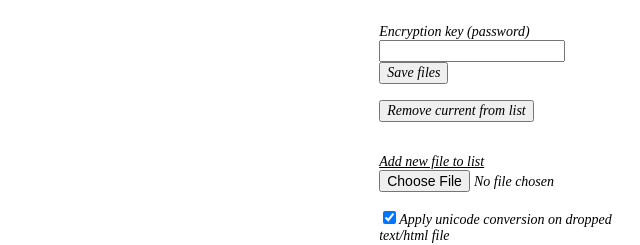
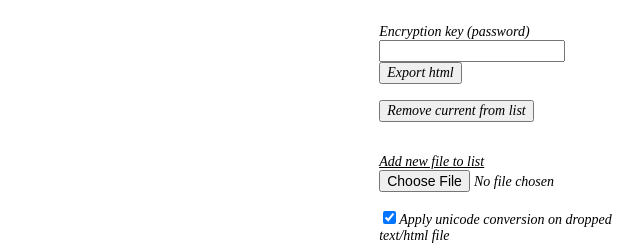
Before and after one commit to waliul-islam-mondal/encrypted-file-vault-html, a plain HTML site: page index.html in a window 1280 px wide. Shown: the top 245 px of the page, 640-1280 px from the left. Drawn offline with Linux system fonts and the light colour scheme.

Commit message:
Add files via upload

```diff
--- a/index.html
+++ b/index.html
@@ -2,7 +2,7 @@
 <html>
 <head>
 
-<title>My secured vault</title>
+<title>My secured vault - offline</title>
 	<style>
 		*{font-family:timesnewroman,sans-serif;font-style:italic;font-size:14px;}
 		table{border-collapse:collapse;width:100%;}
@@ -532,7 +532,7 @@
 <div id='id_right_div' style="display:inline-block;width:20%;height:100%;overflow:auto-scroll;float:right;" ondrop="drop(event)" ondragover="allowDrop(event)">
 	<label id='id_status'></label><br/>
 	Encryption key (password)<br/>
-	<input type="text" id='id_export_pwd'/><input type="button" onclick="on_export_as_html();" value="Save files"/><br/><br/>
+	<input type="text" id='id_export_pwd'/><input type="button" onclick="on_export_as_html();" value="Export html"/><br/><br/>
 	<input type="button" value="Remove current from list" onclick="on_remove_current_item();"/><br/><br/><br/>
 	<u>Add new file to list</u><br/>
 	<input type="file" onchange="on_choose_file(event);"><br/><br/>
```
